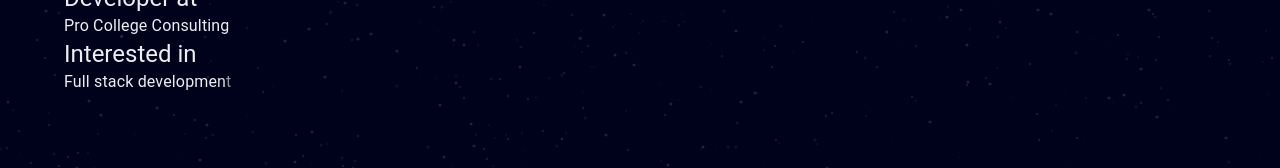
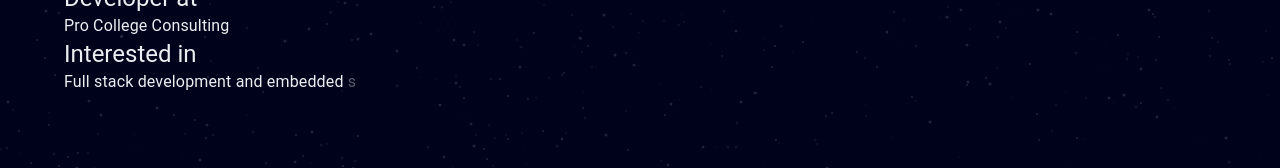
Before and after one commit to codyhenry/portfolio-template, a React (Vite) app: page / in a window 1280 px wide. Shown: the part 365-533 px from the top of the page. Built offline with nearby package versions, Linux system fonts and the light colour scheme.

Commit message:
fixed animation sequence

```diff
--- a/src/assets/animations.tsx
+++ b/src/assets/animations.tsx
@@ -94,6 +94,7 @@ export const testVariants = {
     opacity: 1,
     transition: { delayChildren: 0, staggerChildren: 0.7 },
   },
+  colorflip: {},
 };
 
 export const titleVariants = {
--- a/src/components/ui/intro.component.tsx
+++ b/src/components/ui/intro.component.tsx
@@ -1,5 +1,6 @@
 import Typography from "@mui/material/Typography";
-import { motion } from "framer-motion";
+import { AnimationControls, motion, useAnimation } from "framer-motion";
+import { useEffect } from "react";
 
 import {
   titleVariants,
@@ -32,25 +33,42 @@ AnimSubtitle.defaultProps = {
  * set up animations like skill component
  * When all titles appear then run description animations
  * When description animations are done, change title color
+ * Titles come one at a time, subtitles all start at once - normalized speed, color change all at once
  */
 
 export default function Introductions() {
+  const testControls = useAnimation();
+  const subtitleControls = useAnimation();
+
+  useEffect(() => {
+    async function animateText() {
+      await testControls.start("entered");
+      await subtitleControls.start("entered");
+      testControls.start("colorflip");
+    }
+    animateText();
+  }, [subtitleControls, testControls]);
+
   return (
-    <motion.div variants={testVariants} initial="start" animate="entered">
+    <motion.div variants={testVariants} initial="start" animate={testControls}>
       {introductions.map((intro) => {
         return (
-          <>
-            <AnimTitle>{intro.title}</AnimTitle>
-            <AnimSubtitle>
-              {intro.description.split("").map((char) => {
+          <AnimTitle key={intro.title}>
+            {intro.title}
+            <AnimSubtitle initial="start" animate={subtitleControls}>
+              {intro.description.split("").map((char, index) => {
                 return (
-                  <motion.span key={char} variants={letterVariants}>
+                  <motion.span
+                    // eslint-disable-next-line react/no-array-index-key
+                    key={`${intro.title}:${char}:${index}`}
+                    variants={letterVariants}
+                  >
                     {char}
                   </motion.span>
                 );
               })}
             </AnimSubtitle>
-          </>
+          </AnimTitle>
         );
       })}
     </motion.div>
```
Also changed, not shown: src/components/ui/introSubtitle.component.tsx (added), src/components/ui/introTitle.component.tsx (added).
